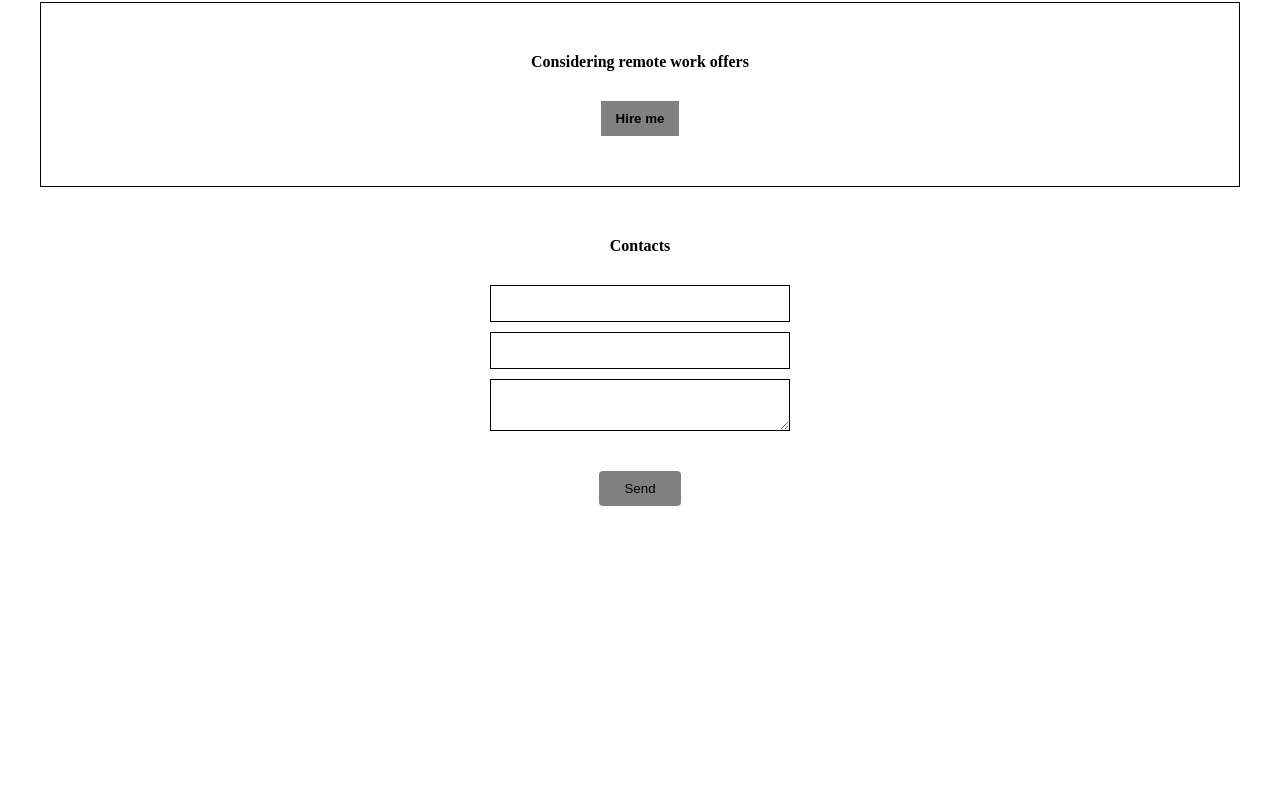
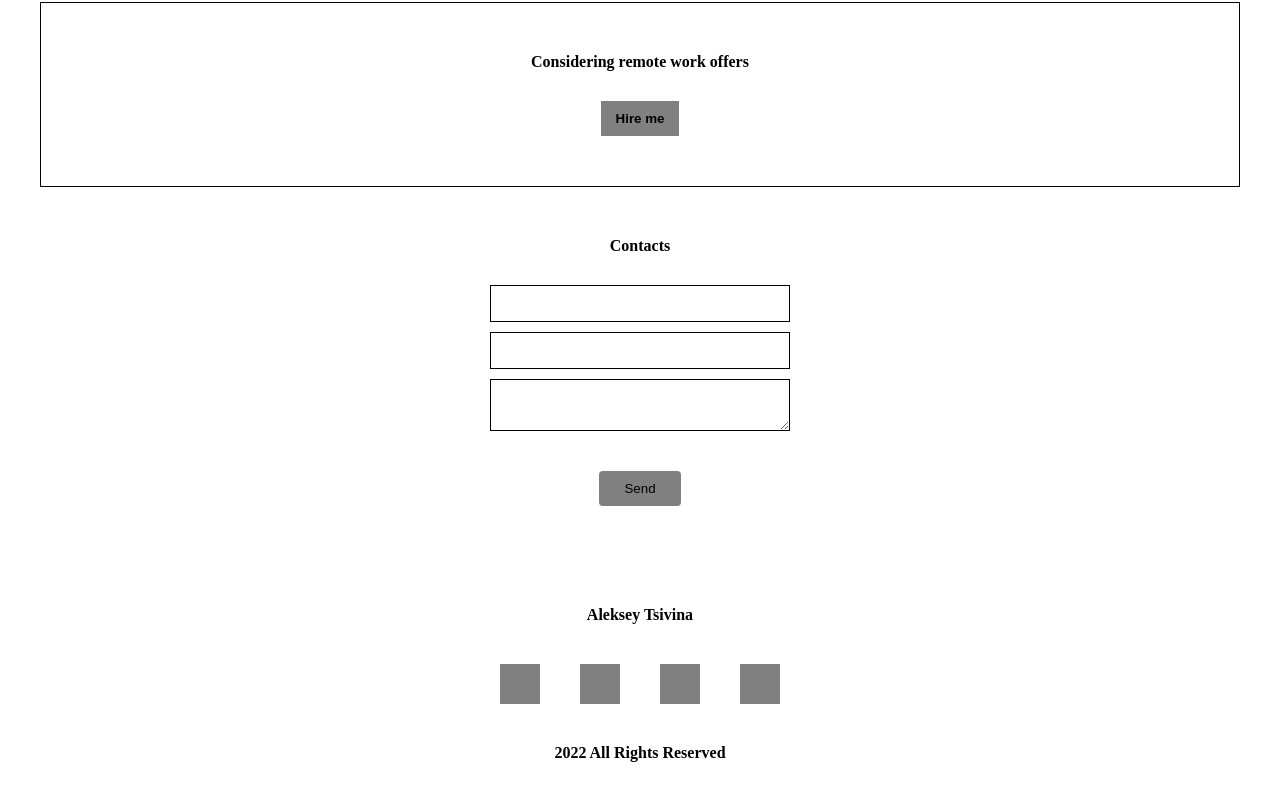
Before and after one commit to Expppirience/portfolio, a React (Create React App) app: page / in a window 1280 px wide. Shown: the part 1602-2402 px from the top of the page. Before the commit the page ends 2158 px from the top, so only its background shows below. Built offline with nearby package versions, Linux system fonts and the light colour scheme.

Commit message:
footer block added

```diff
--- a/src/App.tsx
+++ b/src/App.tsx
@@ -1,6 +1,7 @@
 import React from "react";
 import "./App.css";
 import { Contacts } from "./Contacts/Contacts";
+import { Footer } from "./Footer/Footer";
 import { Header } from "./Header/Header";
 import { Hero } from "./Hero/Hero";
 import { Hire } from "./Hire/Hire";
@@ -18,6 +19,7 @@ function App() {
         <Hire />
         <Contacts />
       </main>
+      <Footer />
     </>
   );
 }
--- /dev/null
+++ b/src/Footer/Footer.css
@@ -0,0 +1,45 @@
+.footer {
+}
+.footer__container {
+}
+.footer__content {
+  display: flex;
+  flex-direction: column;
+  padding: 3.125rem 0px;
+}
+.footer__title {
+  font-weight: 700;
+  align-self: center;
+}
+
+.footer__title:not(:last-child) {
+  margin-bottom: 40px;
+}
+
+.footer__items {
+  display: grid;
+  gap: 40px;
+  grid-template-columns: repeat(auto-fit, 40px);
+  grid-template-rows: repeat(auto-fit, 40px);
+  justify-content: center;
+}
+
+.footer__items:not(:last-child) {
+  margin-bottom: 2.5rem;
+}
+
+.footer__item {
+}
+.item-footer {
+  background: grey;
+}
+.item-footer__content {
+}
+.item-footer__placeholder {
+}
+.footer__copy {
+  align-self: center;
+}
+.footer__text {
+  font-weight: 700;
+}
--- /dev/null
+++ b/src/Footer/Footer.tsx
@@ -0,0 +1,38 @@
+import React from "react";
+import "./Footer.css";
+export const Footer = () => {
+  return (
+    <div className="footer">
+      <div className="footer__container">
+        <div className="footer__content">
+          <h2 className="footer__title">Aleksey Tsivina</h2>
+          <div className="footer__items">
+            <div className="footer__item item-footer">
+              <div className="item-footer__content">
+                <div className="item-footer__placeholder"></div>
+              </div>
+            </div>
+            <div className="footer__item item-footer">
+              <div className="item-footer__content">
+                <div className="item-footer__placeholder"></div>
+              </div>
+            </div>
+            <div className="footer__item item-footer">
+              <div className="item-footer__content">
+                <div className="item-footer__placeholder"></div>
+              </div>
+            </div>
+            <div className="footer__item item-footer">
+              <div className="item-footer__content">
+                <div className="item-footer__placeholder"></div>
+              </div>
+            </div>
+          </div>
+          <div className="footer__copy">
+            <p className="footer__text">2022 All Rights Reserved</p>
+          </div>
+        </div>
+      </div>
+    </div>
+  );
+};
```
